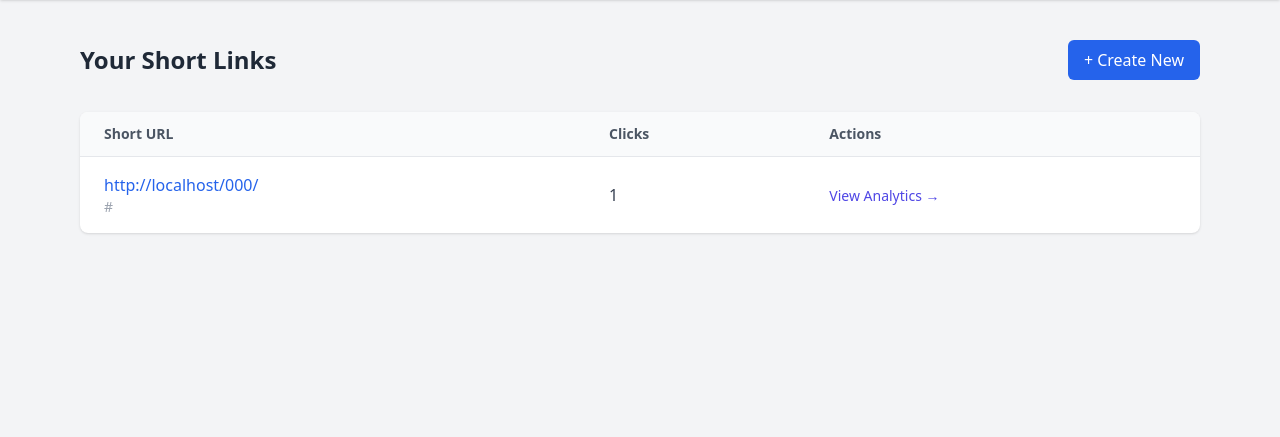
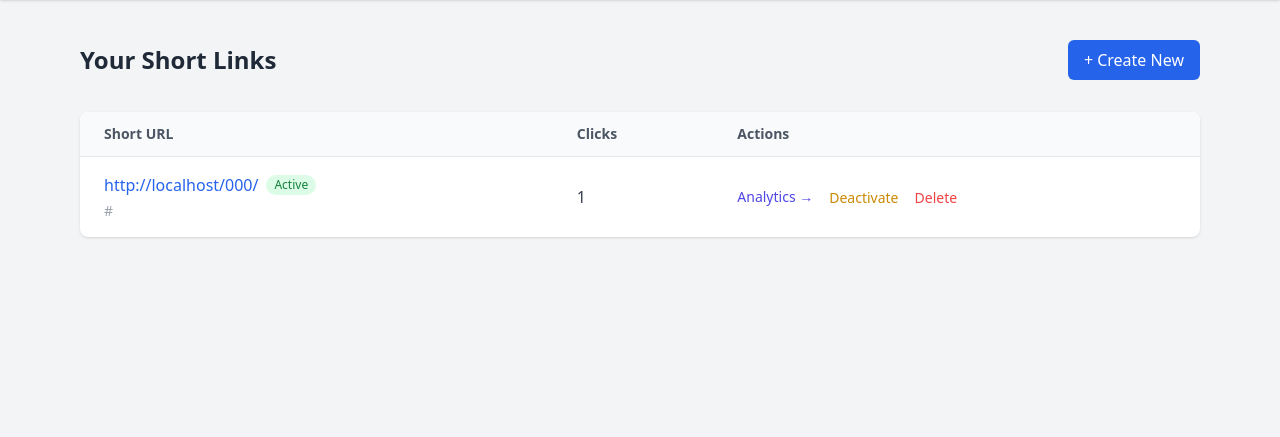
Before and after one commit to nivalkar-kaushik/tiny_url, a Django app: page /dashboard/ in a window 1280 px wide. Shown: the part 60-497 px from the top of the page. Run offline with Django 5.2, Linux system fonts and the light colour scheme; a user stored in the database is signed in; tables that the repository leaves empty hold one stand-in row (values such as "Sample post"); some libraries are stand-ins or nearby versions.

Commit message:
active/inactive links

```diff
--- a/links/templates/links/dashboard.html
+++ b/links/templates/links/dashboard.html
@@ -54,12 +54,18 @@
 
             <!-- Short URL -->
             <td class="px-6 py-4">
+              <div class="flex items-center gap-2 mb-1">
                 <a href="{{ url.full_url }}"
                    target="_blank"
                    class="text-blue-600 hover:underline break-all">
                   {{ url.full_url }}
                 </a>
-
+                {% if url.is_active %}
+                  <span class="text-xs bg-green-100 text-green-700 px-2 py-0.5 rounded-full whitespace-nowrap">Active</span>
+                {% else %}
+                  <span class="text-xs bg-gray-100 text-gray-500 px-2 py-0.5 rounded-full whitespace-nowrap">Inactive</span>
+                {% endif %}
+              </div>
               <p class="text-sm text-gray-400 truncate">
                 {{ url.original_url }}
               </p>
@@ -72,10 +78,26 @@
 
             <!-- Actions -->
             <td class="px-6 py-4">
+              <div class="flex items-center gap-4 flex-wrap">
                 <a href="{% url 'links:analytics' url.id %}"
                    class="text-sm text-indigo-600 hover:underline">
-                View Analytics →
+                  Analytics →
                 </a>
+                <form method="post" action="{% url 'links:toggle_url' url.id %}">
+                  {% csrf_token %}
+                  <button type="submit"
+                          class="text-sm {% if url.is_active %}text-yellow-600{% else %}text-green-600{% endif %} hover:underline">
+                    {% if url.is_active %}Deactivate{% else %}Activate{% endif %}
+                  </button>
+                </form>
+                <form method="post" action="{% url 'links:delete_url' url.id %}"
+                      onsubmit="return confirm('Delete this link? This cannot be undone.')">
+                  {% csrf_token %}
+                  <button type="submit" class="text-sm text-red-500 hover:underline">
+                    Delete
+                  </button>
+                </form>
+              </div>
             </td>
 
           </tr>
--- a/links/urls.py
+++ b/links/urls.py
@@ -7,6 +7,8 @@ urlpatterns = [
     path('', views.home, name='home'),
     path('create/', views.create_short_url, name='create_short_url'),
     path('dashboard/', views.dashboard, name='dashboard'),
+    path('toggle/<int:pk>/', views.toggle_url, name='toggle_url'),
+    path('delete/<int:pk>/', views.delete_url, name='delete_url'),
     path('<str:code>/', views.redirect_short_url, name='redirect_short_url'),
     path('analytics/<int:pk>/', views.shorturl_analytics, name='analytics'),
 ]
--- a/links/views.py
+++ b/links/views.py
@@ -118,3 +118,18 @@ def shorturl_analytics(request, pk):
         "links/analytics.html",
         context
     )
+
+@login_required
+def toggle_url(request, pk):
+    if request.method == "POST":
+        short_url = get_object_or_404(ShortURL, id=pk, user=request.user)
+        short_url.is_active = not short_url.is_active
+        short_url.save()
+    return redirect("links:dashboard")
+
+@login_required
+def delete_url(request, pk):
+    if request.method == "POST":
+        short_url = get_object_or_404(ShortURL, id=pk, user=request.user)
+        short_url.delete()
+    return redirect("links:dashboard")
```
Also changed, not shown: tiny_url/settings.py (+3 -7 lines). Lines whose indentation alone changed are shown as unchanged.
